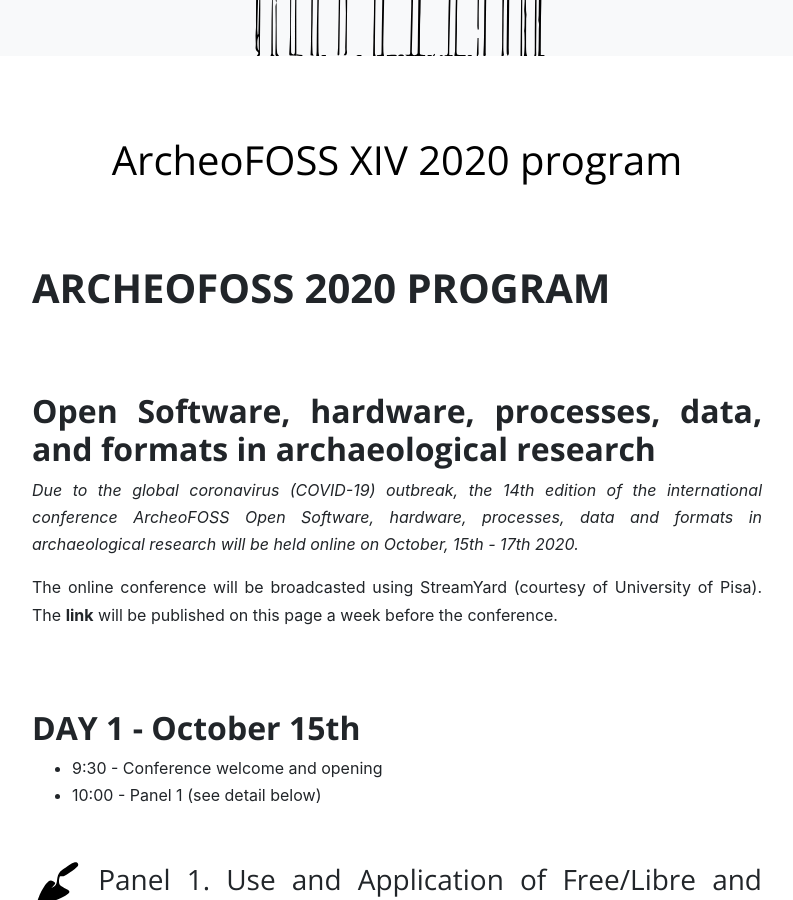
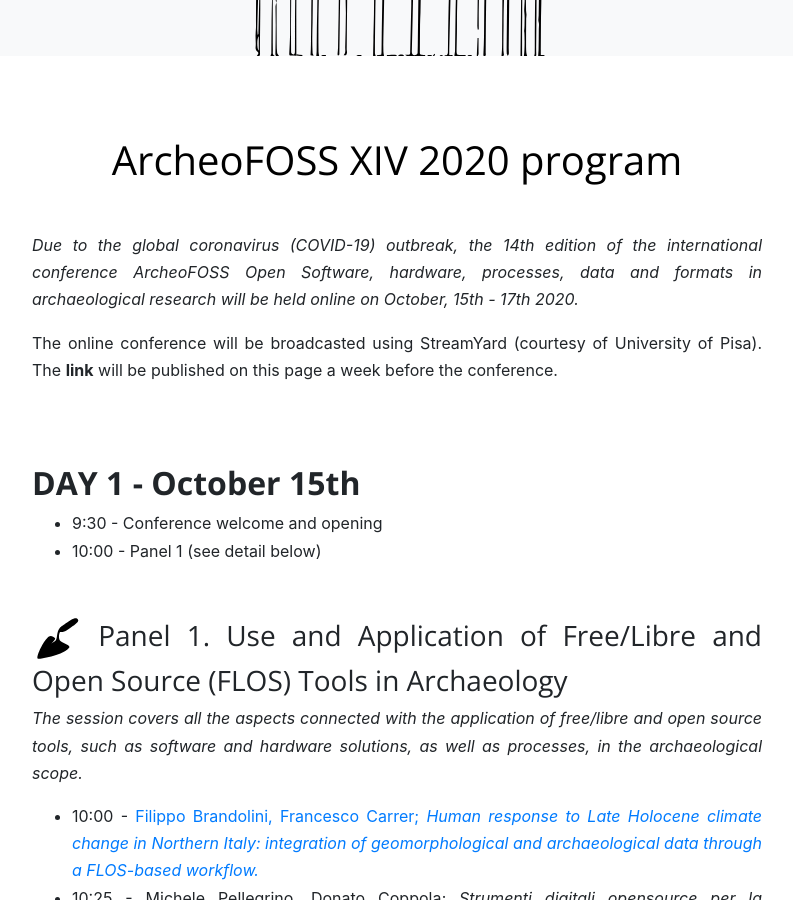
Before and after one commit to archeofoss/archeofoss2020, a Jekyll site: the page built from program.md, in a window 1280 px wide and 900 px high, scrolled down 844 px. Shown: the whole window, without its empty margins (243-1036 px from the left). Built offline with Jekyll 4.4.1, drawn with Linux system fonts in a browser that asks for light colours; nearby versions of some CDN libraries.

Commit message:
Update program.md

```diff
--- a/program.md
+++ b/program.md
@@ -5,10 +5,6 @@
 permalink: /program
 lang: en
 ---
-
-# ArcheoFOSS 2020 program
-
-## Open Software, hardware, processes, data, and formats in archaeological research
 
 *Due to the global coronavirus (COVID-19) outbreak, the 14th edition of the international conference ArcheoFOSS Open Software, hardware, processes, data and formats in archaeological research will be held online on October, 15th - 17th 2020.*
 
```
